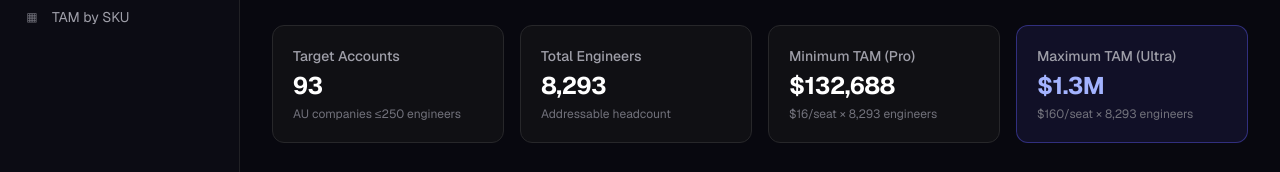
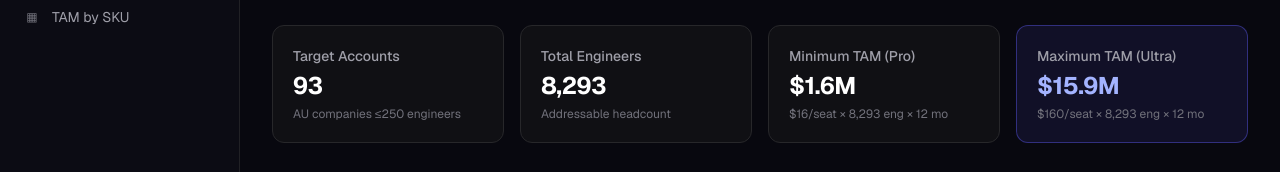
Before and after one commit to goldelik-del/sales-dashboard, a Next.js app: page / in a window 1280 px wide. Shown: the part 188-360 px from the top of the page. Built offline with nearby package versions, Linux system fonts and the light colour scheme.

Commit message:
Show annual TAM (×12) in Pro min and Ultra max stat boxes

```diff
--- a/src/components/StatCard.tsx
+++ b/src/components/StatCard.tsx
@@ -53,14 +53,14 @@ export function StatGrid({
       />
       <StatCard
         label="Minimum TAM (Pro)"
-        value={formatCurrency(minTam.monthlyRevenue, true)}
-        subtext={`${formatCurrency(minTam.unitPrice)}/seat × ${formatNumber(totalEngineers)} engineers`}
+        value={formatCurrency(minTam.annualRevenue, true)}
+        subtext={`${formatCurrency(minTam.unitPrice)}/seat × ${formatNumber(totalEngineers)} eng × 12 mo`}
       />
       <StatCard
         label="Maximum TAM (Ultra)"
-        value={formatCurrency(maxTam.monthlyRevenue, true)}
+        value={formatCurrency(maxTam.annualRevenue, true)}
         accent
-        subtext={`${formatCurrency(maxTam.unitPrice)}/seat × ${formatNumber(totalEngineers)} engineers`}
+        subtext={`${formatCurrency(maxTam.unitPrice)}/seat × ${formatNumber(totalEngineers)} eng × 12 mo`}
       />
     </div>
   );
```
